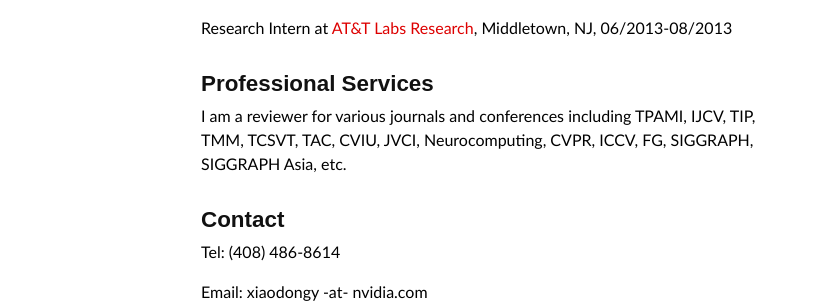
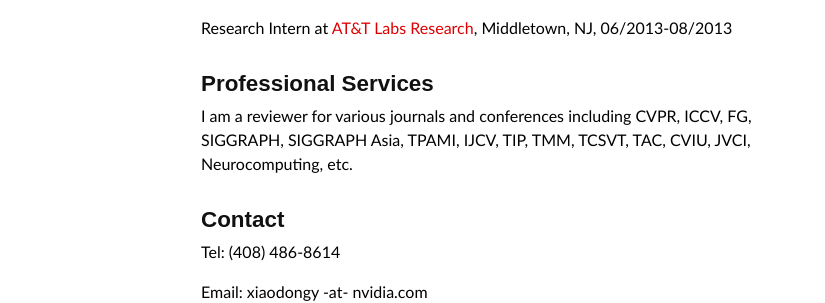
Before and after one commit to xiaodongyang/xiaodongyang.github.io, a Jekyll site: the page built from more/index.md, in a window 1280 px wide. Shown: the part 421-724 px from the top of the page, without its empty margins (139-964 px from the left). Built offline with Jekyll 4.4.1, drawn with Linux system fonts in a browser that asks for light colours; some web fonts are replaced.

```diff
--- a/more/index.md
+++ b/more/index.md
@@ -28,7 +28,7 @@ Research Intern at [AT&T Labs Research](http://www.research.att.com), Middletown
 
 ## Professional Services
 
-I am a reviewer for various journals and conferences including TPAMI, IJCV, TIP, TMM, TCSVT, TAC, CVIU, JVCI, Neurocomputing, CVPR, ICCV, FG, SIGGRAPH, SIGGRAPH Asia, etc.
+I am a reviewer for various journals and conferences including CVPR, ICCV, FG, SIGGRAPH, SIGGRAPH Asia, TPAMI, IJCV, TIP, TMM, TCSVT, TAC, CVIU, JVCI, Neurocomputing, etc.
 <br><br>
 
 ## Contact
```
